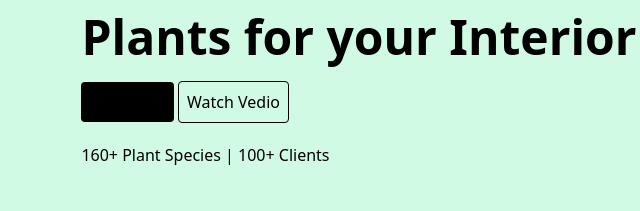
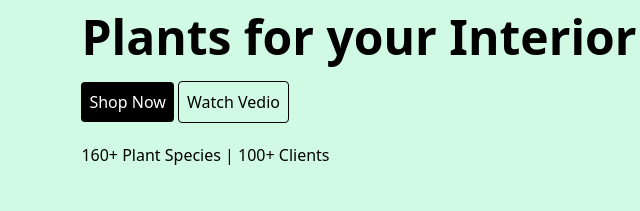
Before and after one commit to codecrafter7777/greenden-tailwind, a plain HTML site: page index.html in a window 1280 px wide. Shown: the part 163-374 px from the top of the page, 101-741 px from the left. Drawn offline with nearby package versions, Linux system fonts and the light colour scheme.

Commit message:
final update

```diff
--- a/index.html
+++ b/index.html
@@ -28,7 +28,7 @@
        <div class="mt-10"> <p class="mb-4">We offer you aide range of Artificial and Natural Flowers</p>
         <h2 class="font-bold text-3xl md:text-5xl bg-green-100 mb-5">Plants for your Interior</h2>
         <div>
-            <button class="bg-black rounded p-2 tegit xt-white">Shop Now</button>
+            <button class="bg-black rounded p-2 text-white">Shop Now</button>
             <button class="border border-black rounded p-2">Watch Vedio</button>
 
 
```
